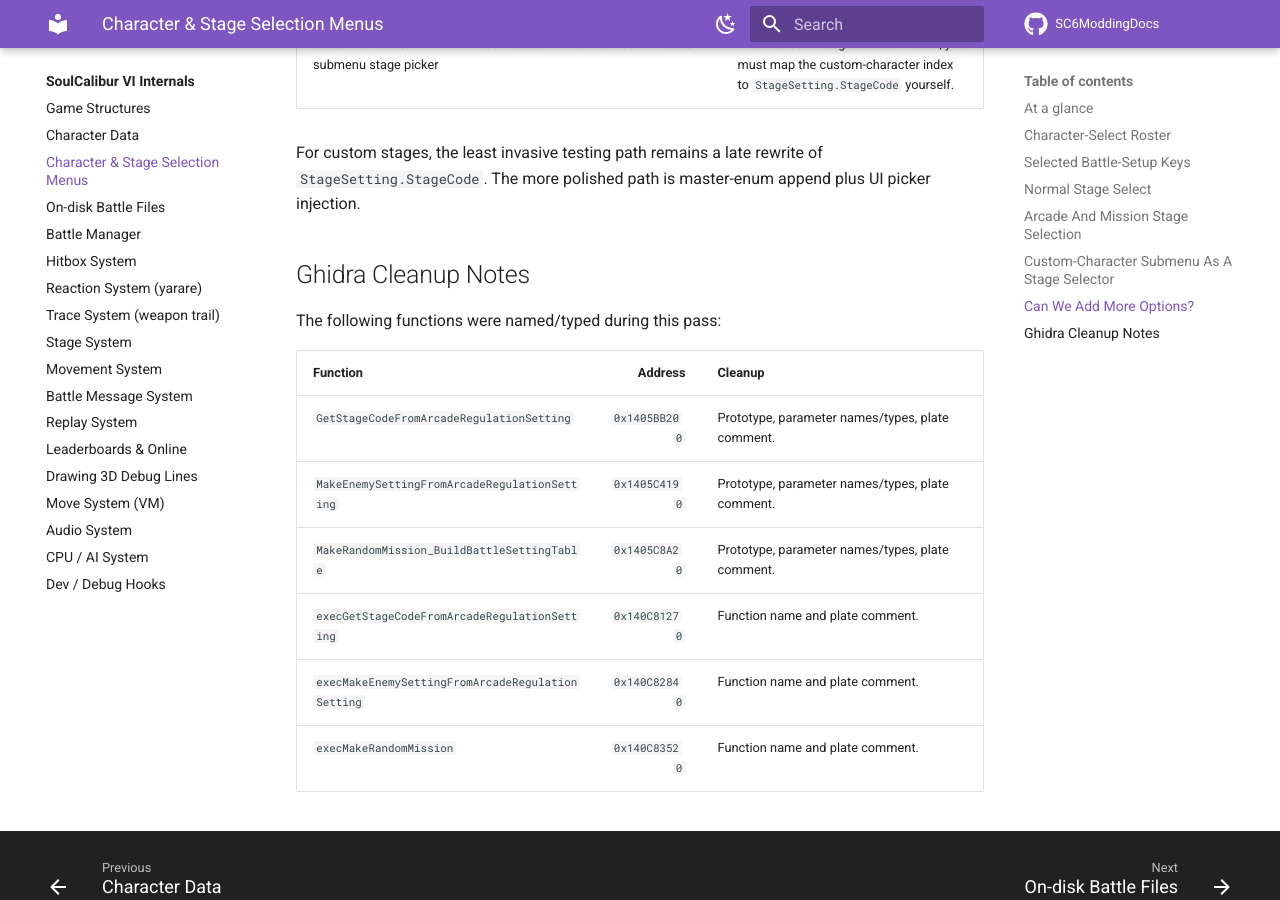
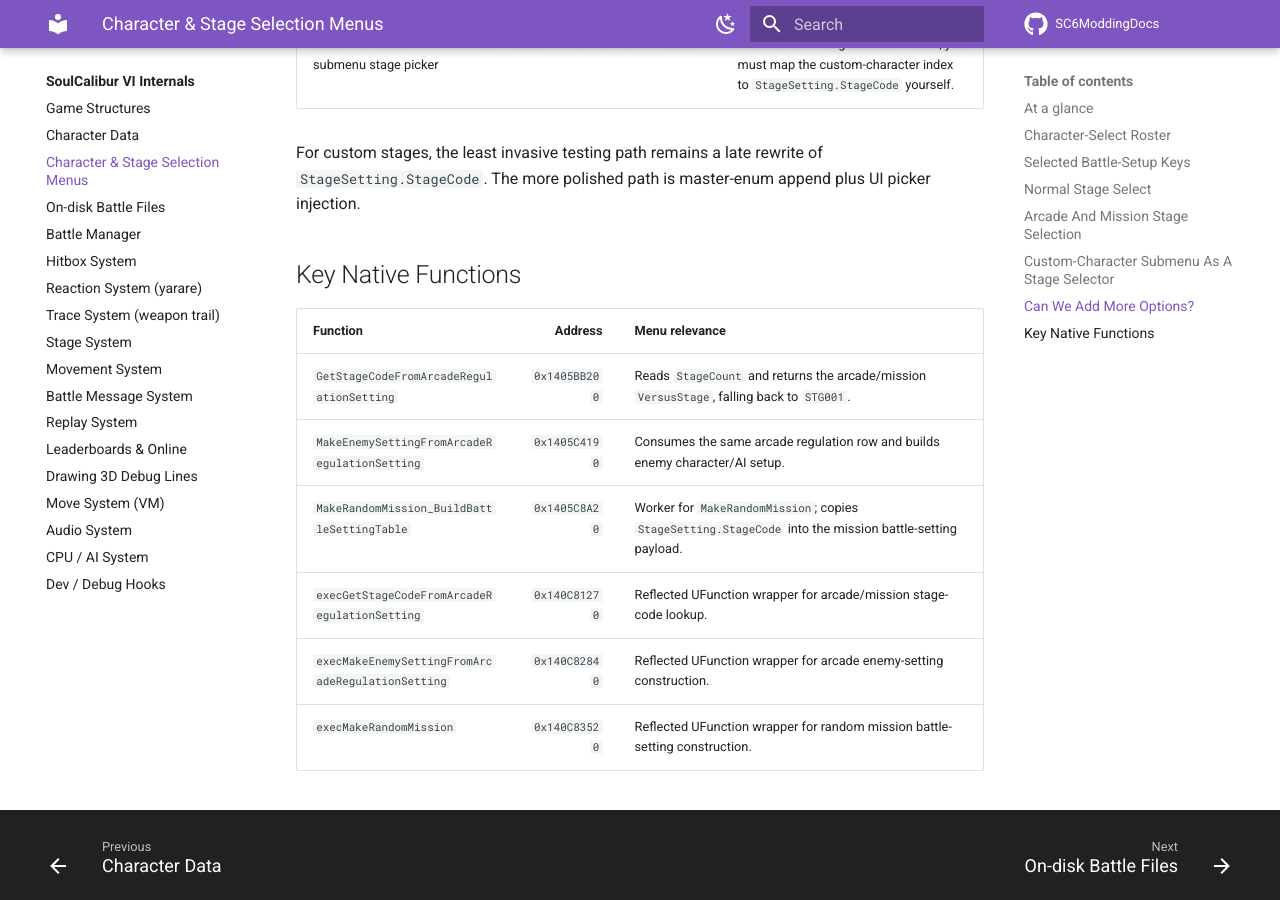
Before and after one commit to FottenSC/SC6ModdingDocs, an MkDocs documentation site: the page built from docs/sc6/selection-menus.md, in a window 1280 px wide and 900 px high, scrolled down 6208 px. Built offline with MkDocs 1.6.1 and Material for MkDocs 9.7.7, drawn with Linux system fonts in a browser that asks for light colours; comment, search, counter and statistics services are not loaded.

Commit message:
Refine selection menu docs

```diff
--- a/docs/sc6/selection-menus.md
+++ b/docs/sc6/selection-menus.md
@@ -188,15 +188,13 @@ For custom stages, the least invasive testing path remains a late rewrite of
 `StageSetting.StageCode`. The more polished path is master-enum append plus UI
 picker injection.
 
-## Ghidra Cleanup Notes
+## Key Native Functions
 
-The following functions were named/typed during this pass:
-
-| Function | Address | Cleanup |
+| Function | Address | Menu relevance |
 |---|---:|---|
-| `GetStageCodeFromArcadeRegulationSetting` | `0x1405BB200` | Prototype, parameter names/types, plate comment. |
-| `MakeEnemySettingFromArcadeRegulationSetting` | `0x1405C4190` | Prototype, parameter names/types, plate comment. |
-| `MakeRandomMission_BuildBattleSettingTable` | `0x1405C8A20` | Prototype, parameter names/types, plate comment. |
-| `execGetStageCodeFromArcadeRegulationSetting` | `0x140C81270` | Function name and plate comment. |
-| `execMakeEnemySettingFromArcadeRegulationSetting` | `0x140C82840` | Function name and plate comment. |
-| `execMakeRandomMission` | `0x140C83520` | Function name and plate comment. |
+| `GetStageCodeFromArcadeRegulationSetting` | `0x1405BB200` | Reads `StageCount` and returns the arcade/mission `VersusStage`, falling back to `STG001`. |
+| `MakeEnemySettingFromArcadeRegulationSetting` | `0x1405C4190` | Consumes the same arcade regulation row and builds enemy character/AI setup. |
+| `MakeRandomMission_BuildBattleSettingTable` | `0x1405C8A20` | Worker for `MakeRandomMission`; copies `StageSetting.StageCode` into the mission battle-setting payload. |
+| `execGetStageCodeFromArcadeRegulationSetting` | `0x140C81270` | Reflected UFunction wrapper for arcade/mission stage-code lookup. |
+| `execMakeEnemySettingFromArcadeRegulationSetting` | `0x140C82840` | Reflected UFunction wrapper for arcade enemy-setting construction. |
+| `execMakeRandomMission` | `0x140C83520` | Reflected UFunction wrapper for random mission battle-setting construction. |
```
Also changed, not shown: docs/ue4ss/reflection-gotchas.md (+1 -1 lines).
